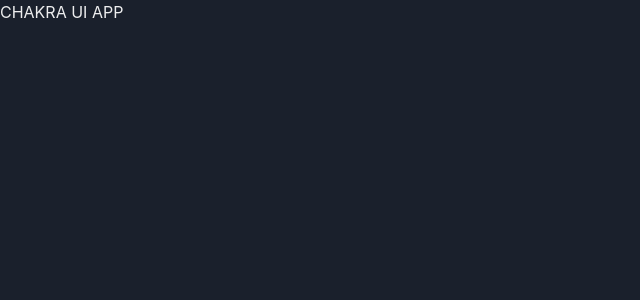
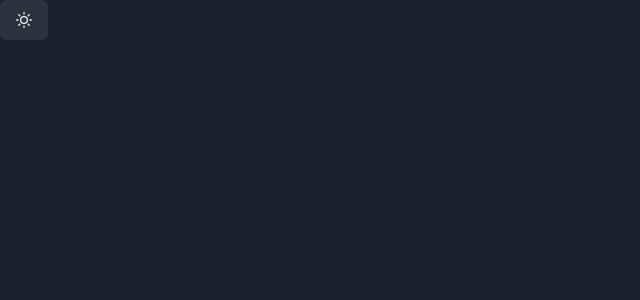
Before and after one commit to tanishraj/online_code_editor, a React (Vite) app: page / in a window 1280 px wide. Shown: the top 300 px of the page, without its empty margins (0-640 px from the left). Built offline with nearby package versions, Linux system fonts and the light colour scheme.

Commit message:
feat: dark and light mode added

```diff
--- a/package.json
+++ b/package.json
@@ -10,9 +10,11 @@
     "preview": "vite preview"
   },
   "dependencies": {
+    "@chakra-ui/icons": "^2.1.1",
     "@chakra-ui/react": "^2.8.2",
     "@emotion/react": "^11.11.4",
     "@emotion/styled": "^11.11.5",
+    "@monaco-editor/react": "^4.6.0",
     "framer-motion": "^11.2.6",
     "react": "^18.2.0",
     "react-dom": "^18.2.0"
--- a/src/App.jsx
+++ b/src/App.jsx
@@ -1,7 +1,12 @@
 import { Box } from "@chakra-ui/react";
+import { ColorModeToggler } from "./components/ColorModeToggler";
 
 function App() {
-  return <Box>CHAKRA UI APP</Box>;
+  return (
+    <Box>
+      <ColorModeToggler />
+    </Box>
+  );
 }
 
 export default App;
--- /dev/null
+++ b/src/components/ColorModeToggler/index.jsx
@@ -0,0 +1,21 @@
+import { MoonIcon, SunIcon } from "@chakra-ui/icons";
+import { useColorMode, Button } from "@chakra-ui/react";
+
+export const ColorModeToggler = () => {
+  const { colorMode, toggleColorMode } = useColorMode();
+
+  const onColorModeChange = () => {
+    toggleColorMode();
+    const currentColorMode =
+      localStorage.getItem("colorMode") === "light" ? "dark" : "light";
+    localStorage.setItem("colorMode", currentColorMode);
+  };
+
+  return (
+    <div>
+      <Button onClick={onColorModeChange}>
+        {colorMode === "dark" ? <SunIcon /> : <MoonIcon />}
+      </Button>
+    </div>
+  );
+};
```
Also changed, not shown: 1 other file (tests, documents, lock files or other folders).
